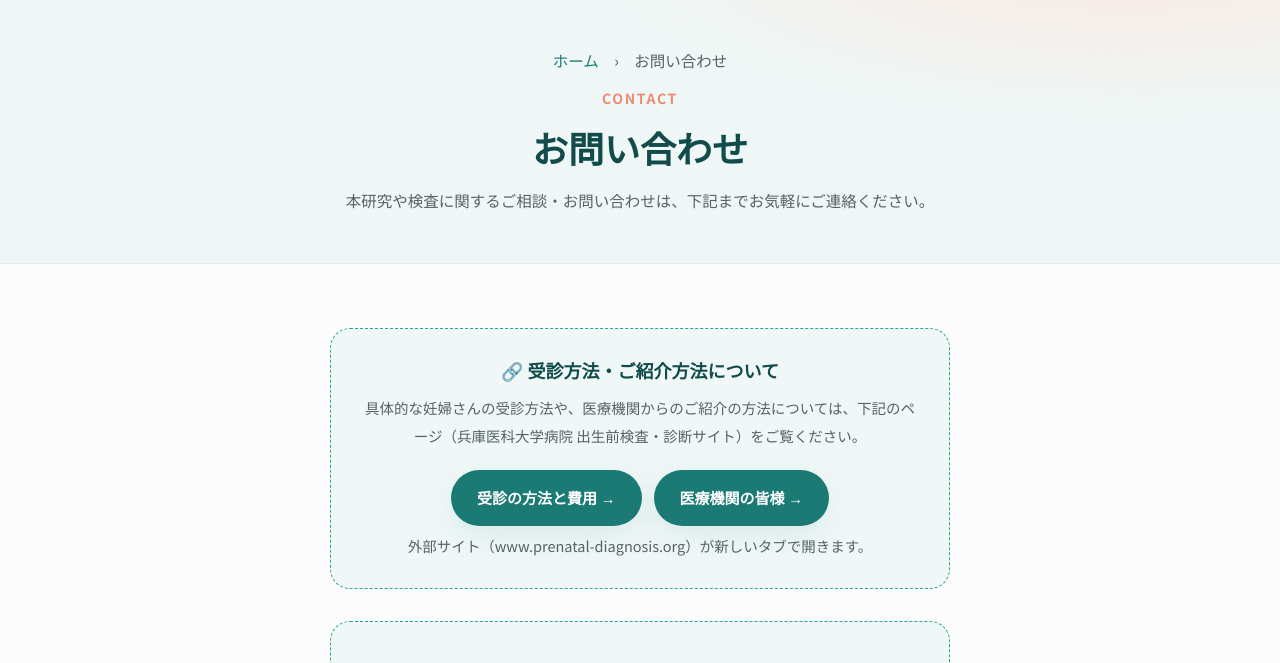
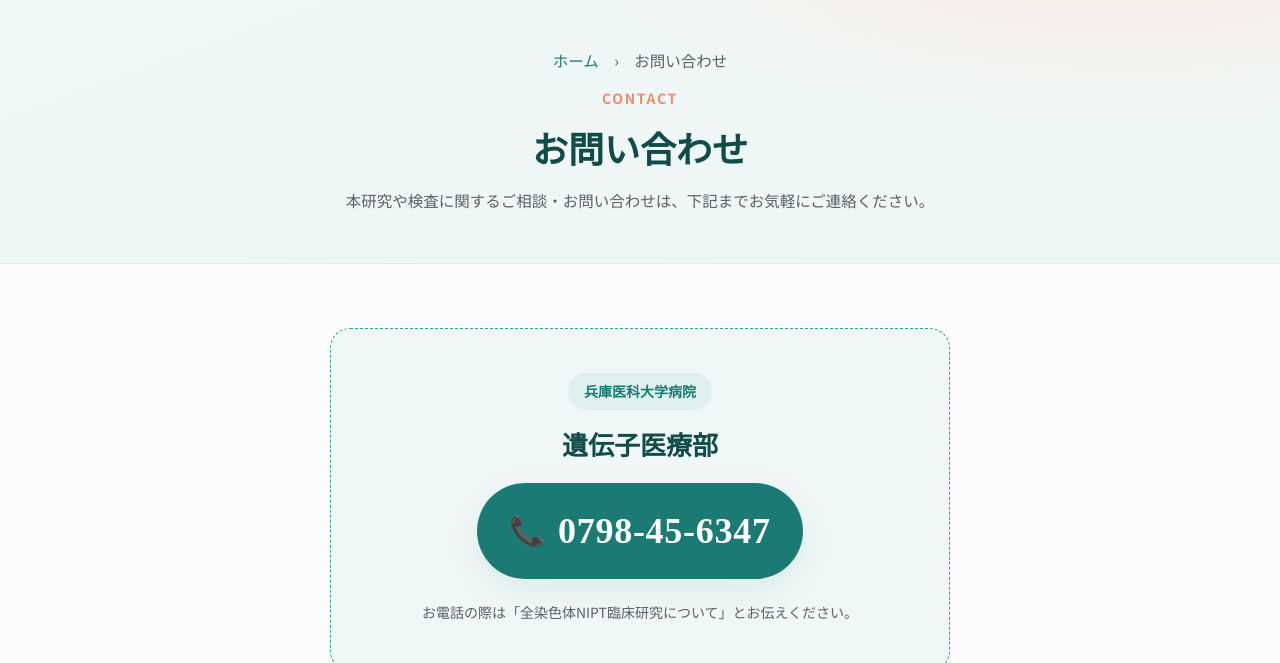
Before and after one commit to Sawai1960/wg-nipt-info, a plain HTML site: page contact.html in a window 1280 px wide. Shown: the part 83-746 px from the top of the page. Drawn offline with Linux system fonts and the light colour scheme; a web font is replaced by a local one.

Commit message:
対象となる方④に死産の記載を追加、お問い合わせの外部リンク枠を削除

```diff
--- a/contact.html
+++ b/contact.html
@@ -49,17 +49,7 @@
 
   <section>
     <div class="wrap">
-      <div class="link-guide" style="margin-top:0;">
-        <h3>🔗 受診方法・ご紹介方法について</h3>
-        <p>具体的な妊婦さんの受診方法や、医療機関からのご紹介の方法については、下記のページ（兵庫医科大学病院 出生前検査・診断サイト）をご覧ください。</p>
-        <div class="link-guide-btns">
-          <a class="btn btn-primary" href="https://www.prenatal-diagnosis.org/%E5%8F%97%E8%A8%BA%E3%81%AE%E6%96%B9%E6%B3%95%E3%81%A8%E8%B2%BB%E7%94%A8/" target="_blank" rel="noopener">受診の方法と費用 →</a>
-          <a class="btn btn-primary" href="https://www.prenatal-diagnosis.org/%E5%8C%BB%E7%99%82%E6%A9%9F%E9%96%A2%E3%81%AE%E7%9A%86%E6%A7%98/" target="_blank" rel="noopener">医療機関の皆様 →</a>
-        </div>
-        <p class="link-guide-note">外部サイト（www.prenatal-diagnosis.org）が新しいタブで開きます。</p>
-      </div>
-
-      <div class="contact-card" style="margin-top:32px;">
+      <div class="contact-card" style="margin-top:0;">
         <div class="contact-info">
           <span class="contact-dept">兵庫医科大学病院</span>
           <h3>遺伝子医療部</h3>
```
Also changed, not shown: eligibility.html (+1 -1 lines).
